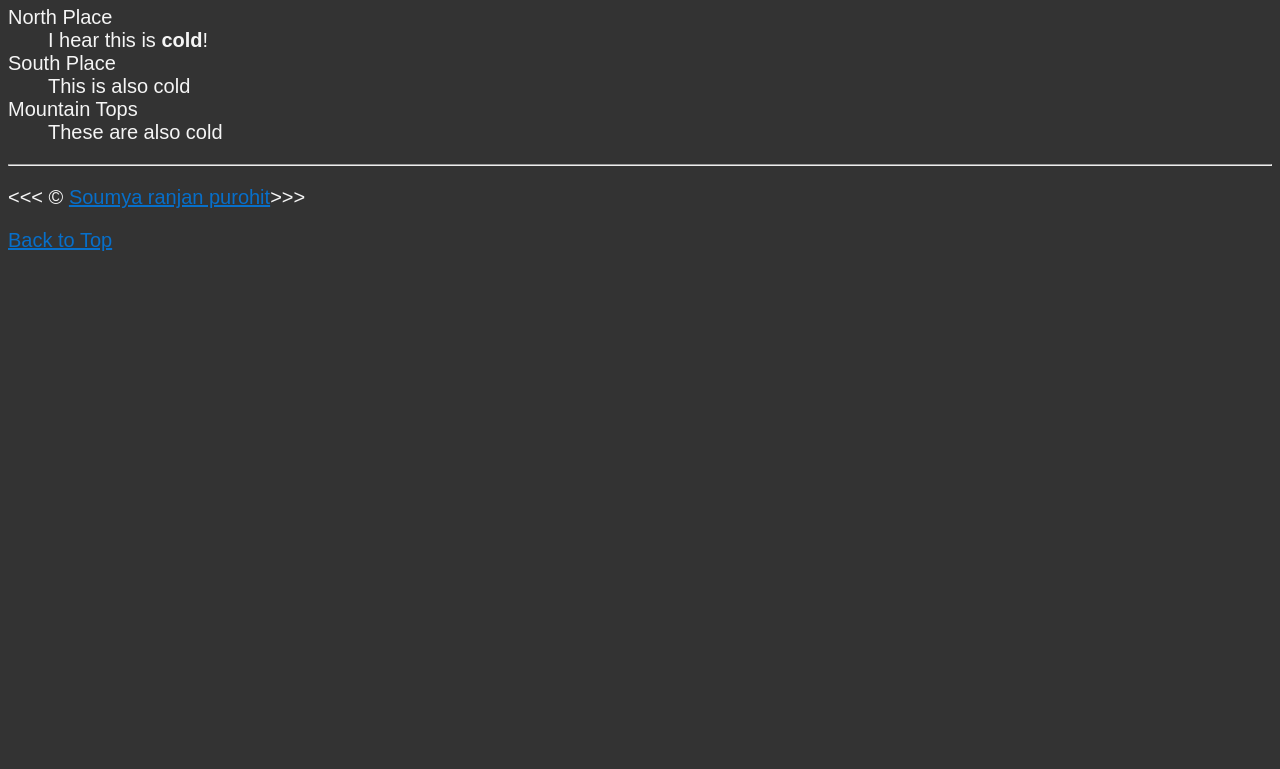
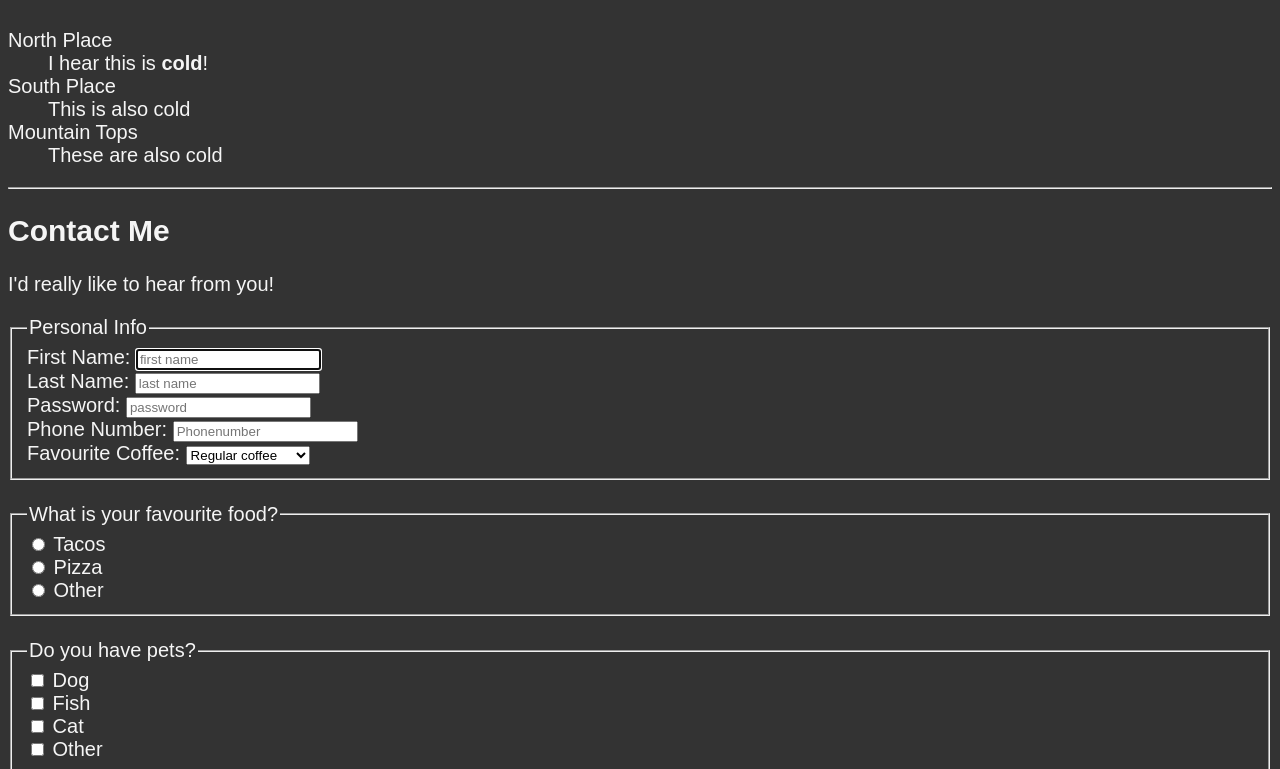
Before and after one commit to Shinu07/P1-html, a plain HTML site: page index.html in a window 1280 px wide. Shown: the part 2031-2800 px from the top of the page. Before the commit the page ends 2303 px from the top, so only its background shows below. Drawn offline with Linux system fonts and the light colour scheme.

Commit message:
initital commit

```diff
--- a/index.html
+++ b/index.html
@@ -22,6 +22,9 @@
           </li>
           <li>
             <a href="#Vacation">Vacation </a>
+          </li>
+          <li>
+            <a href="#contact">Contact Me</a>
           </li>
         </ul>
       </nav>
@@ -80,9 +83,9 @@
               </tr>
             </thead>
             <tbody>
-              <tr >
+              <tr>
                 <th scope="row">Morning</th>
-                <td >
+                <td>
                   <time datetime="11.30">11.30 A.M.</time> -
                   <time datetime="1.30">1.30 A.M.</time>
                 </td>
@@ -182,6 +185,126 @@
           </dl>
         </section>
       </article>
+      <hr />
+      <article id="contact">
+        <h2>Contact Me</h2>
+        <p>I'd really like to hear from you!</p>
+
+        <form action="https://httpbin.org/get" method="get">
+          <fieldset>
+            <legend>Personal Info</legend>
+          <div>
+            <label for="firstName">First Name:</label>
+            <input
+              type="text"
+              name="FirstName"
+              id="firstName"
+              placeholder="first name"
+              autocomplete="on"
+              required
+              autofocus
+            />
+          </div>
+          <div>
+            <label for="LastName">Last Name:</label>
+            <input
+              type="text"
+              name="LastName"
+              id="LastName"
+              placeholder="last name"
+              autocomplete="on"
+              required
+            />
+          </div>
+          <div>
+            <label for="password">Password:</label>
+            <input
+              type="password"
+              name="password"
+              id="password"
+              placeholder="password"
+              autocomplete="on"
+              required
+            />
+          </div>
+          <div>
+            <label for="phone">Phone Number:</label>
+            <input
+              type="tel"
+              name="phone"
+              id="phone"
+              placeholder="Phonenumber"
+              autocomplete="on"
+              pattern="[0-9]{3}-[0-9]{3}-[0-9]{4}"
+              required
+            />
+          </div>
+          <div>
+            <label for="coffee">Favourite Coffee:</label>
+            <select name="coffee" id="coffee" >
+              <optgroup label="Coffees">
+              <option value="regular coffee">Regular coffee</option>
+              <option value="icedcoffee">Iced Coffee</option>
+            </optgroup>
+            <optgroup label="Espresso Drinks">
+              <option value="latte">latte</option>
+              <option value="cortado">Cortado</option>
+              <option value="Americano">Americano</option>
+            </optgroup>
+              <option value="other">Other</option>
+            </select>
+          </div>
+      <!--     <div>
+            <label for="coffee">Favourite Coffee:</label>
+      <input type="text" name="coffee" id="coffee" list="coffee-list">
+      <datalist id="coffee-list">
+              <option value="regular coffee"></option>
+              <option value="icedcoffee"></option>
+              <option value="latte"></option>
+              <option value="cortado"></option>
+              <option value="Americano"></option>
+              <option value="other"></option>
+            </datalist>
+          </div> -->
+        </fieldset>
+        <br>
+        <fieldset>
+          <legend>What is your favourite food?</legend>
+          <div>
+            <input type="radio" name="food" id="tacos" value="tacos">
+            <label for="tacos">Tacos</label>
+          </div>
+          <div>
+            <input type="radio" name="food" id="Pizza" value="Pizza">
+            <label for="Pizza">Pizza</label>
+          </div>
+          <div>
+            <input type="radio" name="food" id="other" value="other">
+            <label for="other">Other</label>
+          </div>
+        </fieldset>
+        <br>
+        <fieldset>
+          <legend>Do you have pets?</legend>
+          <div>
+            <input type="checkbox" name="pets" id="dog" value="dog">
+            <label for="dog">Dog</label>
+          </div>
+          <div>
+            <input type="checkbox" name="pets" id="fish" value="fish">
+            <label for="fish">Fish</label>
+          </div>
+          <div>
+            <input type="checkbox" name="pets" id="cat" value="cat">
+            <label for="cat">Cat</label>
+          </div>
+          <div>
+            <input type="checkbox" name="other" id="other" value="other">
+            <label for="other">Other</label>
+          </div>
+        </fieldset>
+        </form>
+      </article>
     </main>
     <hr />
     <footer>
```
